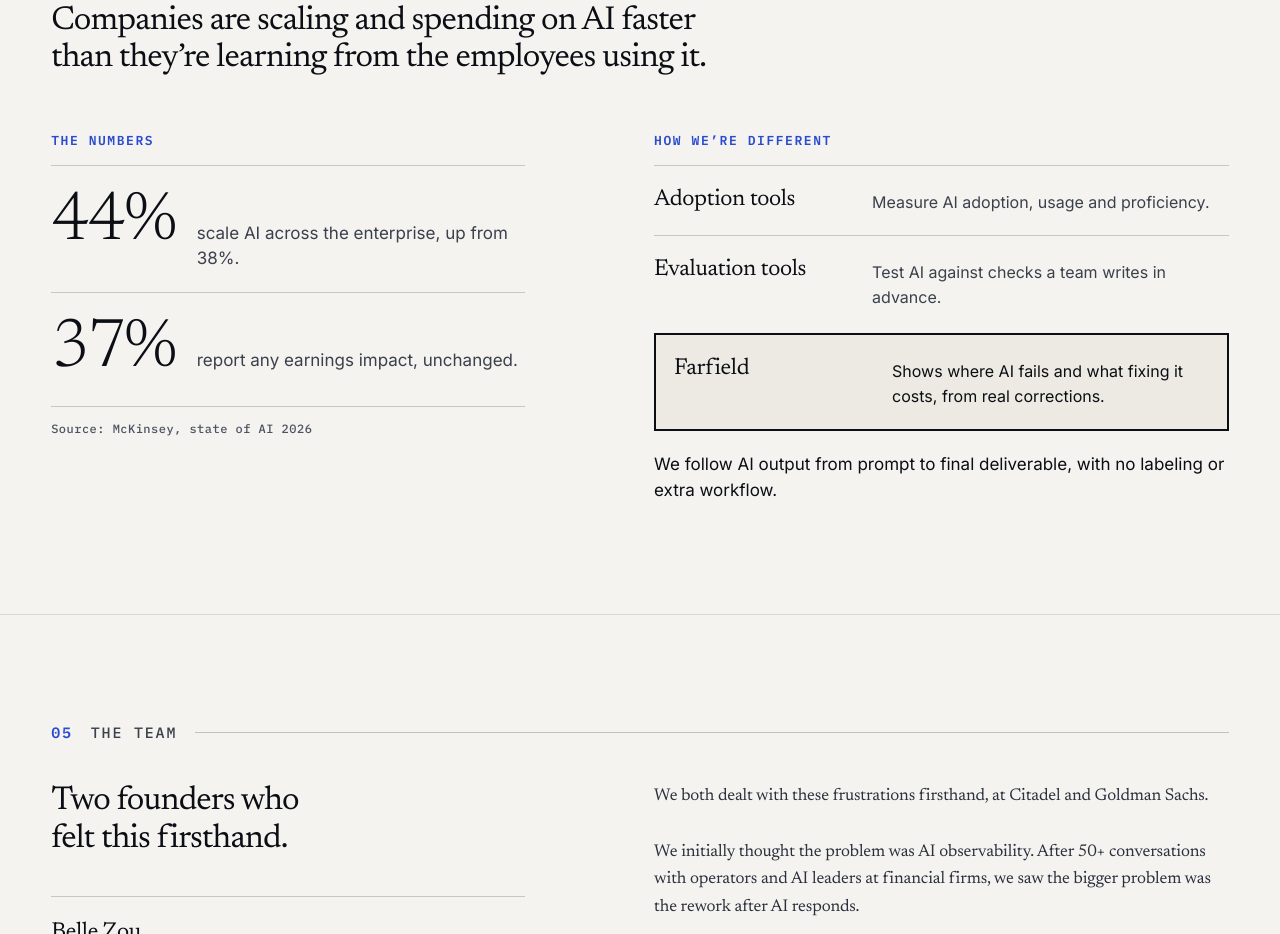
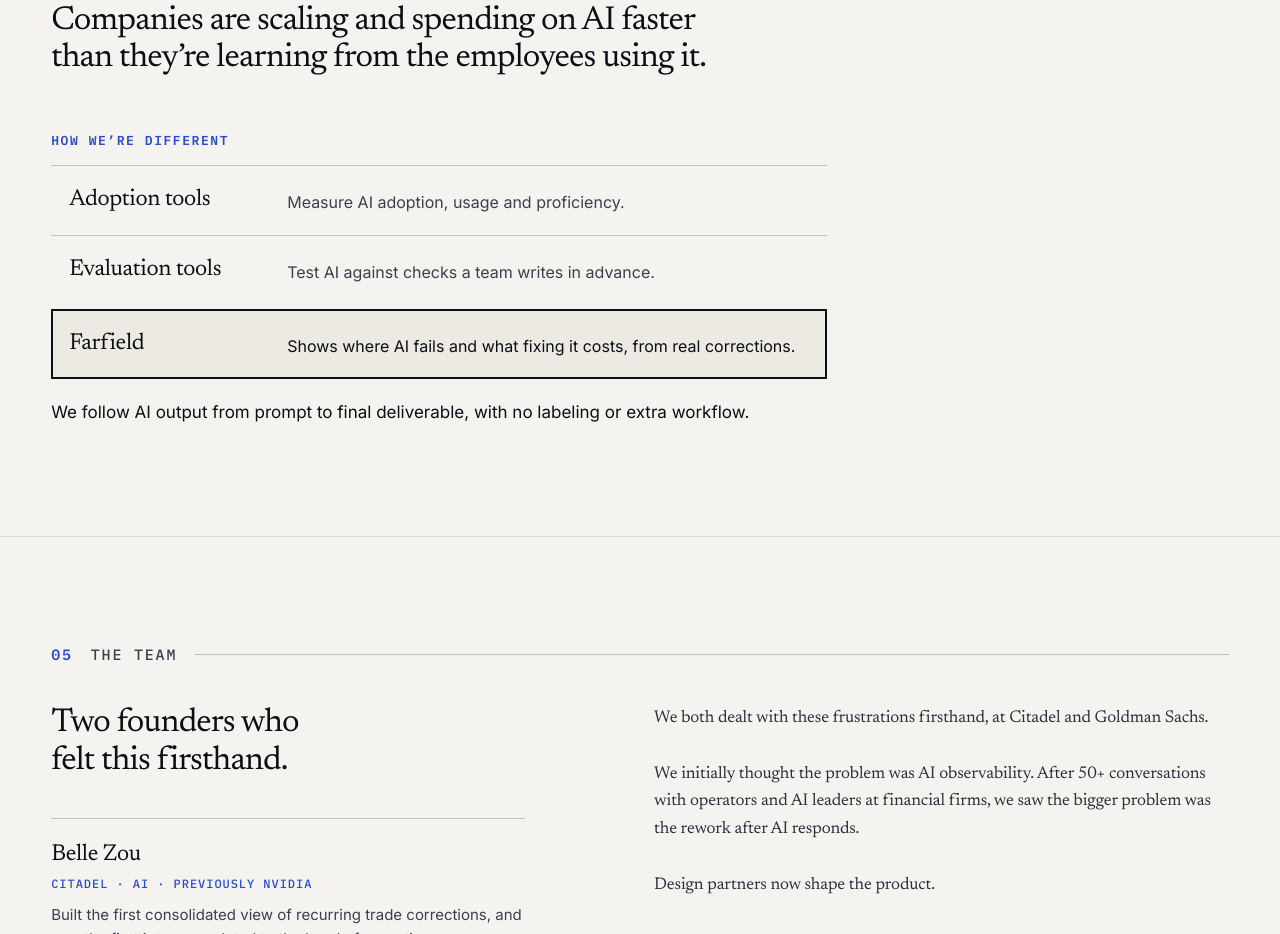
Before and after one commit to bellezou101/withfarfield, a plain HTML site: page index.html in a window 1280 px wide. Shown: the part 5309-6243 px from the top of the page. Drawn offline with Linux system fonts and the light colour scheme; animation ran at ten frames a second.

Commit message:
Connect Careers form to a private Google Sheet; drop the McKinsey figures
- tools/careers-form.gs: Apps Script web app that appends rows to a private
  sheet. Spam trap, field checks, length caps, formula blocking, duplicate
  and hourly limits, no read access, name-only email notification.
- Careers page waits for the sheet to confirm the save; falls back to the
  email draft if it can't. Inputs capped to the same lengths.
- README: one-time setup steps for the sheet
- Why now: remove the 44% / 37% figures and source; keep the comparison

Co-Authored-By: Claude Opus 5.5 <noreply@anthropic.com>
Claude-Session: https://claude.ai/code/session_01RypeSBFWQt6nJFd2FCqWJm

```diff
--- a/assets/site.css
+++ b/assets/site.css
@@ -1134,3 +1134,8 @@ footer{background:var(--bg);color:var(--muted);border-top:1px solid var(--line)}
   #top .hero h1,#top h1{margin-bottom:0}
   #top .hero-in .lead{margin-top:clamp(140px,40vw,220px)}
 }
+/* why now: comparison only (no figures) */
+.now-diff{grid-column:1/span 8}
+@media (max-width:960px){.now-diff{grid-column:1/-1}}
+.cmp-row{padding:20px 18px}
+.cmp-row.us{padding:19px 16px}
--- a/index.html
+++ b/index.html
@@ -88,12 +88,6 @@
   <div class="label reveal"><b>04</b> Why now</div>
   <div class="head solo reveal"><h2>Companies are scaling and spending on AI faster than they’re learning from the employees using it.</h2></div>
   <div class="now-grid">
-    <div class="now-stats reveal">
-      <span class="k">The numbers</span>
-      <div class="fig-n"><b>44%</b><span>scale AI across the enterprise, up from 38%.</span></div>
-      <div class="fig-n"><b>37%</b><span>report any earnings impact, unchanged.</span></div>
-      <p class="fig-src">Source: McKinsey, state of AI 2026</p>
-    </div>
     <div class="now-diff reveal">
       <span class="k">How we’re different</span>
       <div class="cmp-row"><h3>Adoption tools</h3><p>Measure AI adoption, usage and proficiency.</p></div>
```
Also changed, not shown: team.html (+5 -4 lines), 2 other files.
